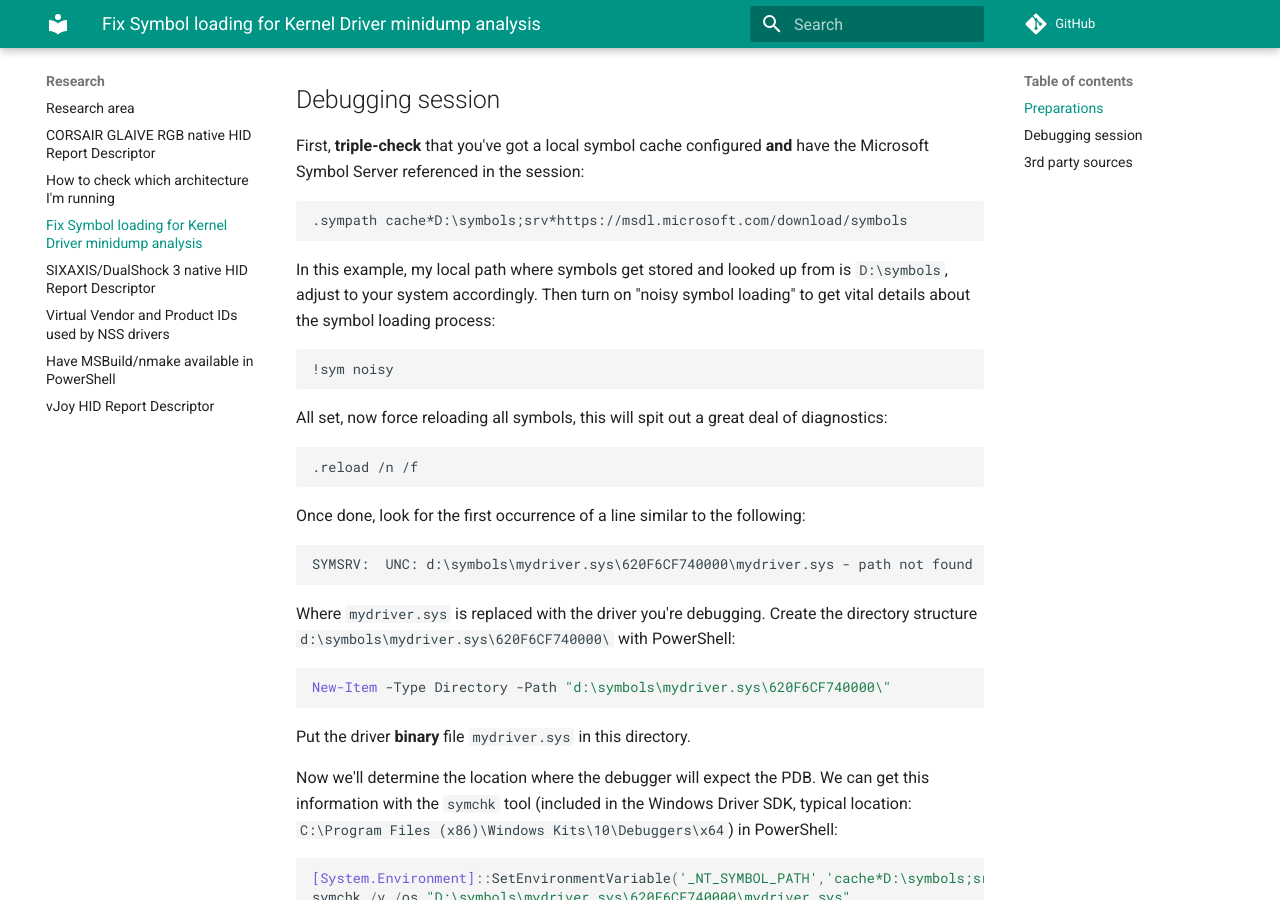
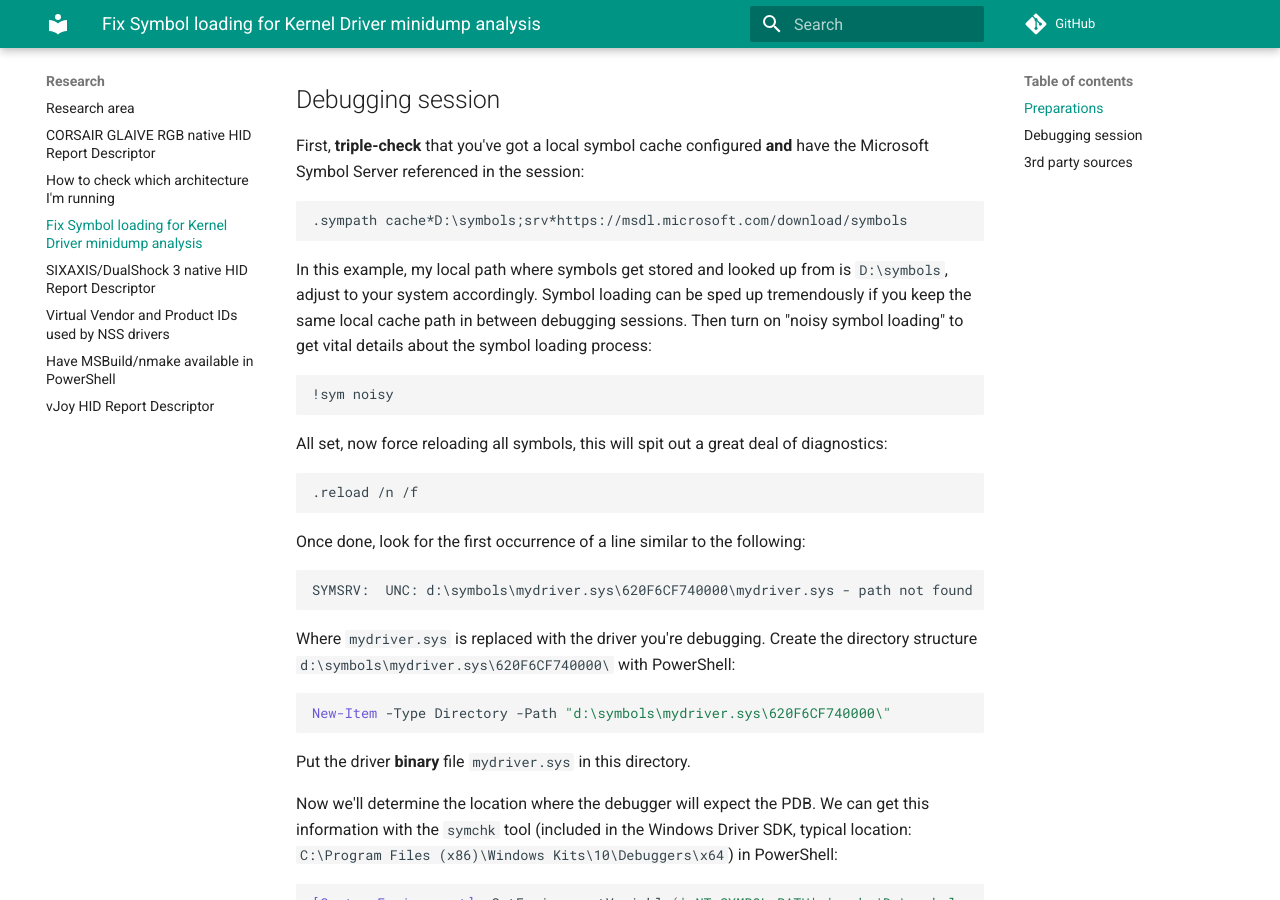
Before and after one commit to nefarius/ViGEm.github.io, an MkDocs documentation site: the page built from docs/research/PDB-in-WinDbg-Session.md, in a window 1280 px wide and 900 px high, scrolled down 329 px. Built offline with MkDocs 1.6.1 and Material for MkDocs 9.7.7, drawn with Linux system fonts in a browser that asks for light colours; comment, search, counter and statistics services are not loaded.

Commit message:
Updated hint text

````diff
--- a/docs/research/PDB-in-WinDbg-Session.md
+++ b/docs/research/PDB-in-WinDbg-Session.md
@@ -12,7 +12,7 @@ First, **triple-check** that you've got a local symbol cache configured **and**
 .sympath cache*D:\symbols;srv*https://msdl.microsoft.com/download/symbols
 ```
 
-In this example, my local path where symbols get stored and looked up from is `D:\symbols`, adjust to your system accordingly. Then turn on "noisy symbol loading" to get vital details about the symbol loading process:
+In this example, my local path where symbols get stored and looked up from is `D:\symbols`, adjust to your system accordingly. Symbol loading can be sped up tremendously if you keep the same local cache path in between debugging sessions. Then turn on "noisy symbol loading" to get vital details about the symbol loading process:
 
 ```text
 !sym noisy
````
